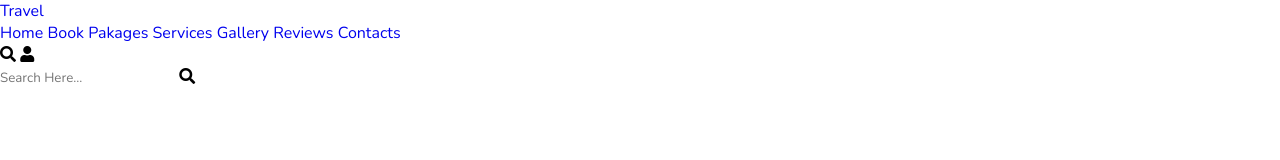
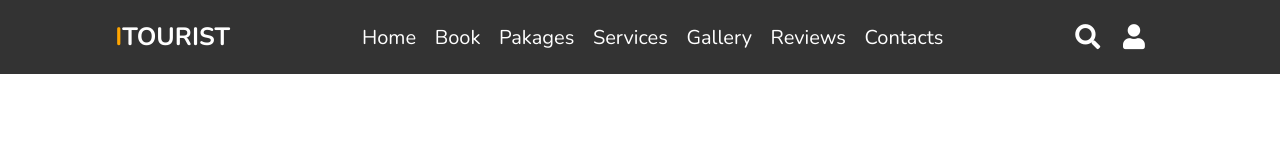
Before and after one commit to WaruniLalendra/Itourist-website, a plain HTML site: page index.html in a window 1280 px wide. Drawn offline with nearby package versions, Linux system fonts and the light colour scheme.

Commit message:
Search bar added

```diff
--- a/index.html
+++ b/index.html
@@ -18,7 +18,7 @@
     <!--Header section starts-->
 
     <header>
-        <a href="#" class = "logo"><span>T</span>ravel</a>
+        <a href="#" class = "logo"><span>I</span>tourist</a>
 
         <nav class="navbar">
             <a href="#Home">Home</a>
@@ -35,8 +35,8 @@
             <i class="fas fa-user" id="login-btn"></i>
         </div>
 
-        <form action="" class="search-bar-contain">
-            <input type="search" id="search bar" placeholder="search here...">
+        <form action="" class="search-bar-container">
+            <input type="search" id="search-bar" placeholder="search here...">
             <label for="search-bar" class="fas fa-search" ></label>
         </form>
     </header>
--- a/script.js
+++ b/script.js
@@ -0,0 +1,8 @@
+let searchBtn = document.querySelector('#seacrh-btn');
+let searchBar = document.querySelector('.search-bar-container');
+
+
+searchBtn.addEventListener('click', () =>{
+    searchBtn.classList.toggle('fa-times');
+    searchBar.classList.toggle('active');
+});
--- a/style.css
+++ b/style.css
@@ -1,6 +1,8 @@
 @import url('https://fonts.googleapis.com/css2?family=Nunito:wght@200;300;400;600;700&display=swap');
 
-
+:root{
+    --orange: #ffa500;
+}
 
 *{
     font-family: 'Nunito', sans-serif;
@@ -13,3 +15,97 @@
     text-decoration: none;
     transition: all .2s linear;
 }
+
+*::selection{
+    background: var(--orange);
+    color: #fff;
+}
+
+html{
+    font-size: 62.5%;
+    overflow-x: hidden;
+    scroll-padding-top: 6rem;
+    scroll-behavior: smooth;
+}
+
+header{
+
+    position: fixed;
+    top: 0; left: 0; right: 0;
+    background: #333;
+    z-index: 1000;
+    display: flex;
+    align-items: center;
+    justify-content: space-between;
+    padding: 2rem 9%;
+}
+
+header .logo {
+    font-size: 2.5rem;
+    font-weight: bolder;
+    color: #fff;
+    text-transform: uppercase;
+}
+
+header .logo span{
+    color:var(--orange);
+}
+
+header .navbar a{
+    color: #fff;
+    font-size: 2rem;
+    margin: 0 .8rem;
+}
+
+header .navbar a:hover{
+    color: var(--orange);
+}
+
+header .icons i{
+    font-size: 2.5rem;
+    color: #fff;
+    cursor: pointer;
+    margin-right: 2rem;
+}
+
+header .icons i:hover{
+    color: var(--orange);
+}
+
+header .search-bar-container{
+    position: absolute;
+    top: 100%; left: 0; right: 0;
+    padding: 1.5rem 2rem;
+    background: #333;
+    border-top: .1rem solid rgb(255, 255, 255, .2);
+    display: flex;
+    align-items: center;
+    z-index: 1001;
+    clip-path: polygon(0 0, 100% 0, 100% 0, 0 0);
+}
+
+header .search-bar-container.active{
+    clip-path: polygon(0 0, 100% 0, 100% 100%, 0 100%);
+  }
+
+
+header .search-bar-container #search-bar{
+    width:100%;
+    padding:1rem;
+    text-transform: none;
+    color:#333;
+    font-size: 1.7rem;
+    border-radius: .5rem;
+  }
+
+
+  header .search-bar-container label{
+    color:#fff;
+    cursor: pointer;
+    font-size: 3rem;
+    margin-left: 1.5rem;
+  }
+
+  header .search-bar-container label:hover{
+    color:var(--orange);
+  }
```
